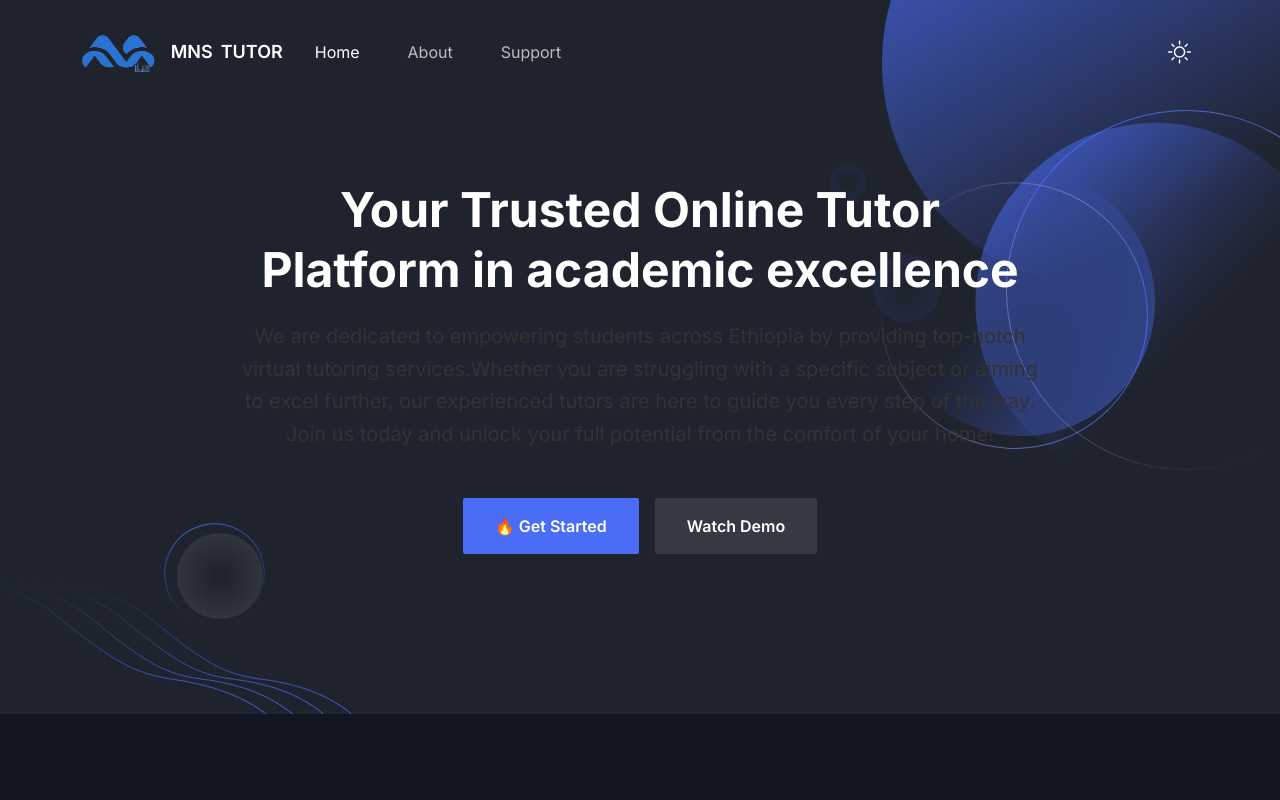
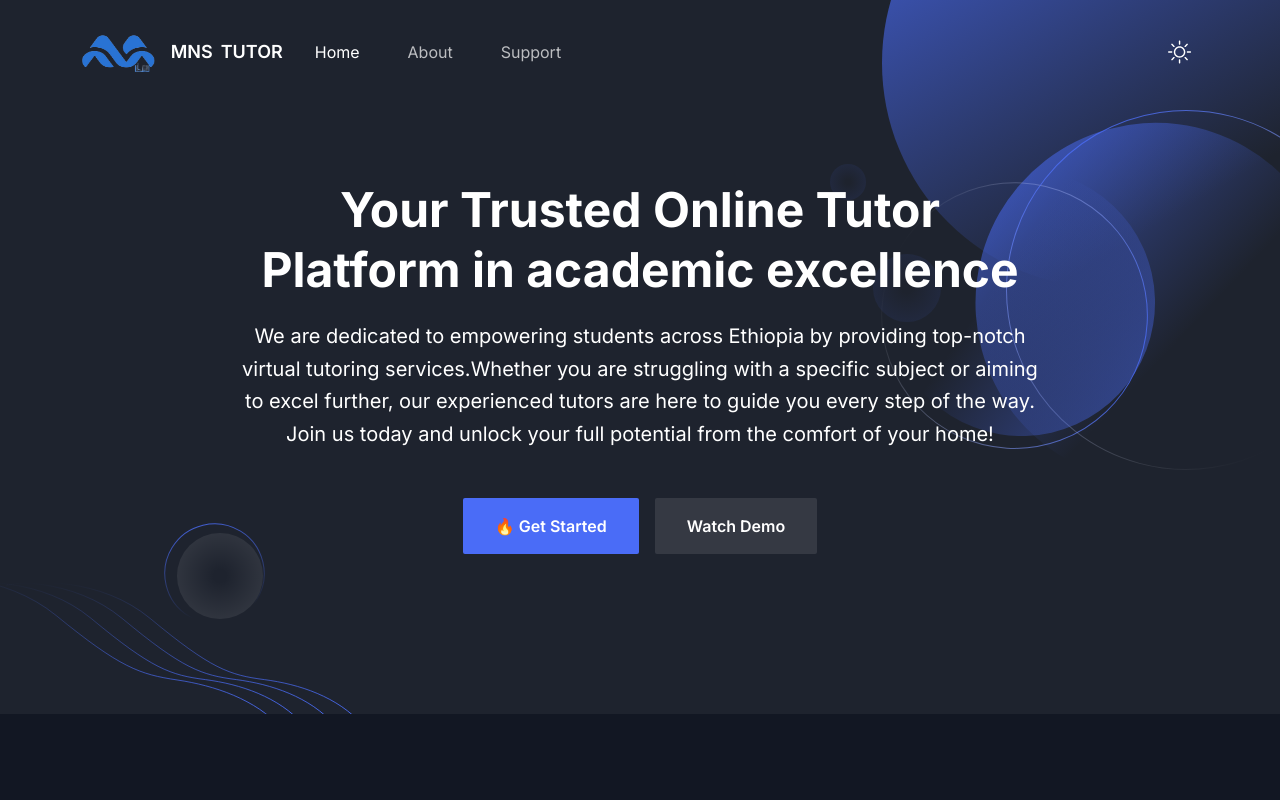
Before and after one commit to sintayehu156/mnstutor, a Next.js app: page / in a window 1280 px wide. Shown: the top 800 px of the page. Built offline with nearby package versions, Linux system fonts and the light colour scheme.

Commit message:
text color on dark mode fixed

```diff
--- a/src/components/Hero/index.tsx
+++ b/src/components/Hero/index.tsx
@@ -13,7 +13,7 @@ const Hero = () => {
               <div className="mx-auto max-w-[800px] text-center">
                 <h1 className="mb-5 text-3xl font-bold leading-tight text-black dark:text-white sm:text-4xl sm:leading-tight md:text-5xl md:leading-tight">
                   Your Trusted Online Tutor Platform in academic excellence</h1>
-                <p className="mb-12 text-base !leading-relaxed text-[#333333] sm:text-lg md:text-xl">
+                <p className="mb-12 text-base !leading-relaxed text-[#333333] dark:text-white sm:text-lg md:text-xl">
                   We are dedicated to empowering students across Ethiopia by providing top-notch virtual tutoring services.Whether you are struggling with a specific subject or aiming to excel further, our experienced tutors are here to guide you every step of the way. Join us today and unlock your full potential from the comfort of your home!
                 </p>
 
```
